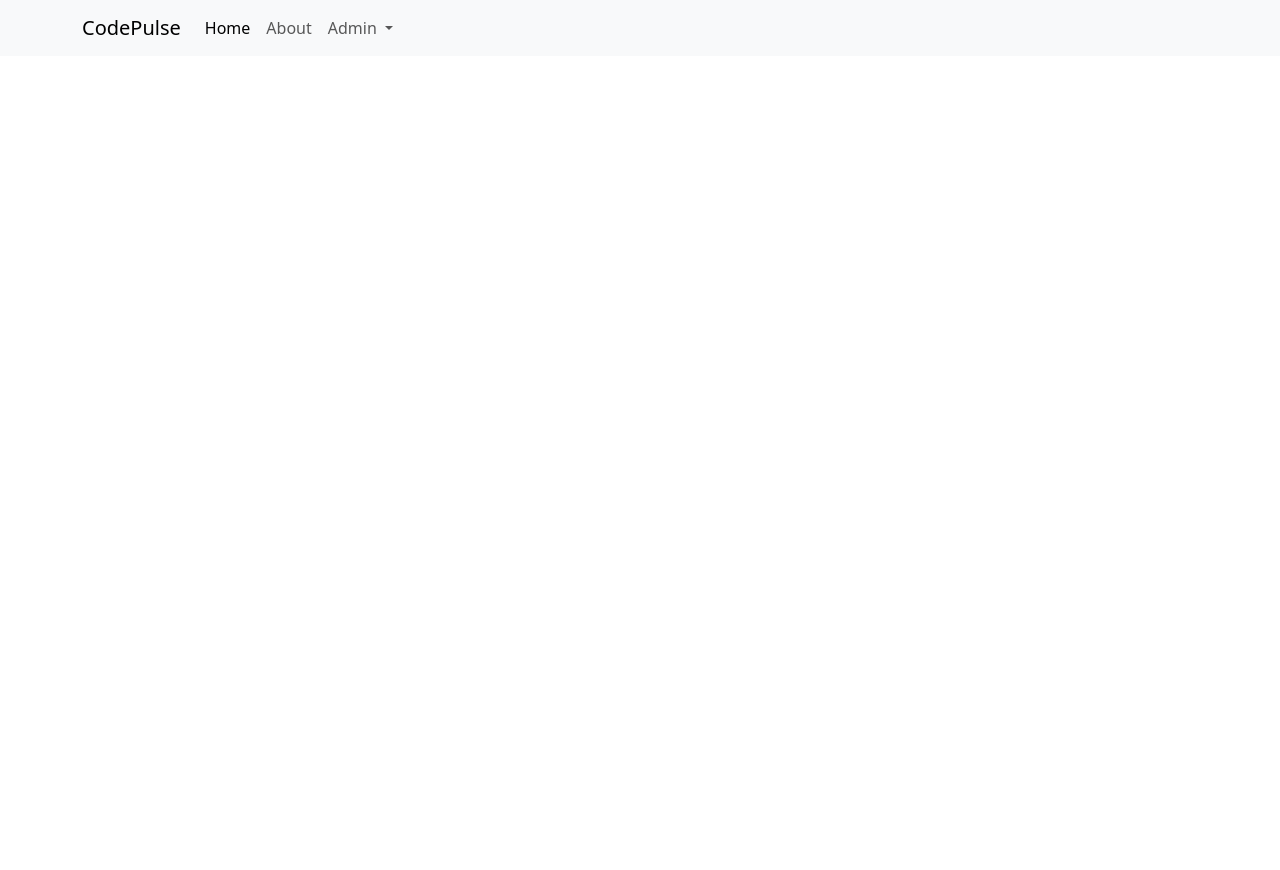
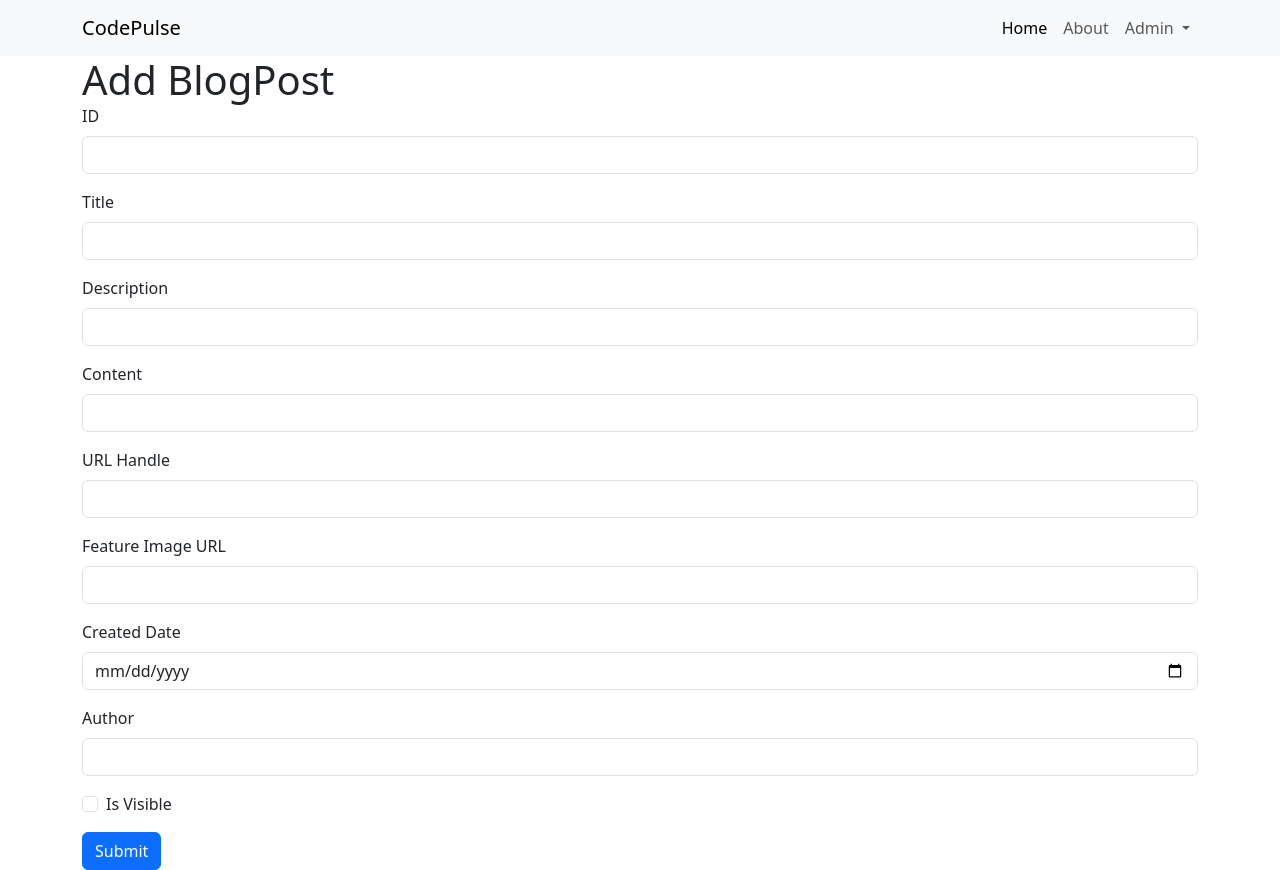
Before and after one commit to RezaRahmanAI/BlogPostDotNetCoreAPIAngular.UI, an Angular app: page /admin/blogposts/add in a window 1280 px wide. Before the commit this address led to /. Before the commit the page ends 800 px from the top, so only its background shows below. Built offline with nearby package versions, Linux system fonts and the light colour scheme.

Commit message:
BlogPost Component added

```diff
--- a/src/app/app.module.ts
+++ b/src/app/app.module.ts
@@ -11,6 +11,8 @@
 import { FormsModule } from '@angular/forms';
 import { HttpClientModule } from '@angular/common/http';
 import { EditCategoryComponent } from './features/component/Category/edit-category/edit-category.component';
+import { BlogpostListComponent } from './features/component/BlogPost/blogpost-list/blogpost-list.component';
+import { AddBlogpostComponent } from './features/component/BlogPost/add-blogpost/add-blogpost.component';
 
 @NgModule({
   declarations: [
@@ -21,6 +23,8 @@
     CategoriesComponent,
     CategoriesAddComponent,
     EditCategoryComponent,
+    BlogpostListComponent,
+    AddBlogpostComponent,
   ],
   imports: [BrowserModule, AppRoutingModule, FormsModule, HttpClientModule],
   providers: [],
--- a/src/app/core/navbar/navbar.component.html
+++ b/src/app/core/navbar/navbar.component.html
@@ -13,13 +13,17 @@
       <span class="navbar-toggler-icon"></span>
     </button>
     <div class="collapse navbar-collapse" id="navbarSupportedContent">
-      <ul class="navbar-nav me-auto mb-2 mb-lg-0">
+      <ul class="navbar-nav ms-auto mb-2 mb-lg-0">
+        <!-- Applied ms-auto class here -->
         <li class="nav-item">
           <a class="nav-link active" aria-current="page" routerLink="">Home</a>
         </li>
         <li class="nav-item">
           <a class="nav-link" routerLink="about">About</a>
         </li>
+      </ul>
+      <!-- Moved the "Admin" nav item dropdown outside of the ul -->
+      <ul class="navbar-nav">
         <li class="nav-item dropdown">
           <a
             class="nav-link dropdown-toggle"
@@ -32,8 +36,14 @@
           </a>
           <ul class="dropdown-menu">
             <li>
-              <a class="dropdown-item bg-primary" routerLink="admin/categories"
+              <a class="dropdown-item" routerLink="admin/categories"
                 >Category</a
+              >
+            </li>
+            <li><hr class="dropdown-divider" /></li>
+            <li>
+              <a class="dropdown-item" routerLink="admin/blogposts"
+                >BlogPosts</a
               >
             </li>
           </ul>
--- /dev/null
+++ b/src/app/features/component/BlogPost/add-blogpost/add-blogpost.component.html
@@ -0,0 +1,63 @@
+<div class="container">
+  <h1 class="card-title">Add BlogPost</h1>
+
+  <form>
+    <div class="mb-3">
+      <label for="id" class="form-label">ID</label>
+      <input type="text" class="form-control" id="id" name="id" />
+    </div>
+    <div class="mb-3">
+      <label for="title" class="form-label">Title</label>
+      <input type="text" class="form-control" id="title" name="title" />
+    </div>
+    <div class="mb-3">
+      <label for="description" class="form-label">Description</label>
+      <input
+        type="text"
+        class="form-control"
+        id="description"
+        name="description"
+      />
+    </div>
+    <div class="mb-3">
+      <label for="content" class="form-label">Content</label>
+      <input type="text" class="form-control" id="content" name="content" />
+    </div>
+    <div class="mb-3">
+      <label for="urlHandle" class="form-label">URL Handle</label>
+      <input type="text" class="form-control" id="urlHandle" name="urlHandle" />
+    </div>
+    <div class="mb-3">
+      <label for="featureImgUrl" class="form-label">Feature Image URL</label>
+      <input
+        type="text"
+        class="form-control"
+        id="featureImgUrl"
+        name="featureImgUrl"
+      />
+    </div>
+    <div class="mb-3">
+      <label for="createdDate" class="form-label">Created Date</label>
+      <input
+        type="date"
+        class="form-control"
+        id="createdDate"
+        name="createdDate"
+      />
+    </div>
+    <div class="mb-3">
+      <label for="author" class="form-label">Author</label>
+      <input type="text" class="form-control" id="author" name="author" />
+    </div>
+    <div class="form-check mb-3">
+      <input
+        class="form-check-input"
+        type="checkbox"
+        id="isVisible"
+        name="isVisible"
+      />
+      <label class="form-check-label" for="isVisible"> Is Visible </label>
+    </div>
+    <button type="submit" class="btn btn-primary">Submit</button>
+  </form>
+</div>
--- /dev/null
+++ b/src/app/features/component/BlogPost/blogpost-list/blogpost-list.component.html
@@ -0,0 +1,8 @@
+<div class="container">
+  <h1>BlogPost List</h1>
+  <div class="d-flex justify-content-end mt-3">
+    <button routerLink="/admin/blogposts/add" class="btn btn-primary">
+      Add BlogPost
+    </button>
+  </div>
+</div>
```
Also changed, not shown: src/app/app-routing.module.ts (+8 -1 lines), src/app/features/component/BlogPost/add-blogpost/add-blogpost.component.ts (added, +10 -0 lines), src/app/features/component/BlogPost/blogpost-list/blogpost-list.component.ts (added, +10 -0 lines), src/app/features/component/BlogPost/add-blogpost/add-blogpost.component.css (added), src/app/features/component/BlogPost/blogpost-list/blogpost-list.component.css (added).
